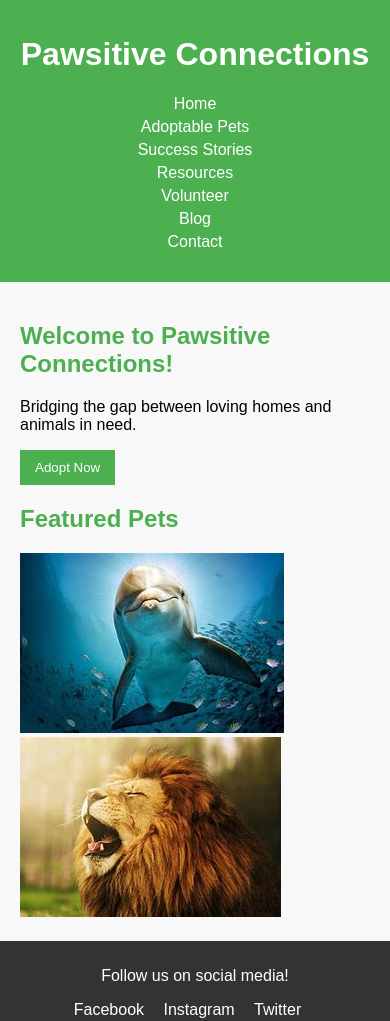
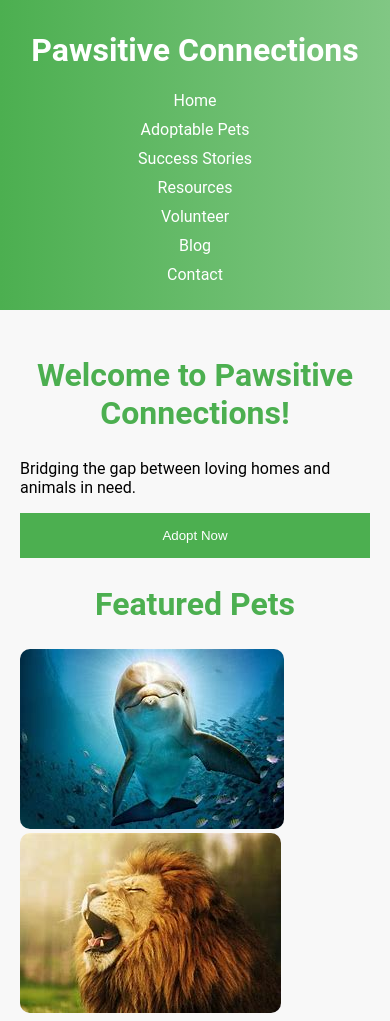
Before and after one commit to Cameronbedeau/Cameron-Website, a plain HTML site: page index.html in a window 390 px wide. Shown: the top 1021 px of the page. Drawn offline with Linux system fonts and the light colour scheme.

Commit message:
styles.css

```diff
--- a/css/styles.css
+++ b/css/styles.css
@@ -1,13 +1,13 @@
 /* General Styles */
 body {
-    font-family: Arial, sans-serif;
+    font-family: 'Roboto', sans-serif; /* Custom font from Google Fonts */
     margin: 0;
     padding: 0;
     background-color: #f8f8f8;
 }
 
 header {
-    background-color: #4CAF50;
+    background: linear-gradient(to right, #4CAF50, #81C784); /* Gradient background */
     color: white;
     padding: 15px;
     text-align: center;
@@ -16,6 +16,7 @@ header {
 nav ul {
     list-style-type: none;
     padding: 0;
+    text-align: center;
 }
 
 nav ul li {
@@ -26,6 +27,11 @@ nav ul li {
 nav a {
     color: white;
     text-decoration: none;
+    transition: color 0.3s ease; /* Smooth hover effect */
+}
+
+nav a:hover {
+    color: #f1c40f;
 }
 
 main {
@@ -34,6 +40,8 @@ main {
 
 h2 {
     color: #4CAF50;
+    font-size: 2.5rem;
+    text-align: center;
 }
 
 button {
@@ -42,6 +50,12 @@ button {
     border: none;
     padding: 10px 15px;
     cursor: pointer;
+    transition: background-color 0.3s ease, transform 0.2s ease; /* Smooth transitions */
+}
+
+button:hover {
+    background-color: #45a049;
+    transform: scale(1.05); /* Slight zoom on hover */
 }
 
 button a {
@@ -55,6 +69,7 @@ button a {
     padding: 10px;
     margin: 10px 0;
     background-color: white;
+    box-shadow: 0 4px 8px rgba(0, 0, 0, 0.1); /* Box shadow for depth */
 }
 
 footer {
@@ -77,17 +92,52 @@ footer ul li {
 footer a {
     color: white;
     text-decoration: none;
+    transition: color 0.3s ease;
+}
+
+footer a:hover {
+    color: #4CAF50;
+}
+
+/* Images */
+img {
+    max-width: 100%;
+    height: auto;
+    border-radius: 10px; /* Rounded corners for a modern look */
 }
 
 /* Media Queries for Responsive Design */
-@media (max-width: 600px) {
+@media (max-width: 768px) {
+    nav ul {
+        text-align: center;
+    }
     nav ul li {
         display: block;
-        margin: 5px 0;
+        margin: 10px 0;
+    }
+
+    header {
+        text-align: center;
+        padding: 10px;
+    }
+
+    h2 {
+        font-size: 2rem; /* Scale heading font size */
     }
 
     .pet-card {
-        margin: 10px auto;
-        max-width: 90%;
+        margin: 10px 5%;
     }
 }
+
+@media (max-width: 480px) {
+    button {
+        width: 100%;
+        padding: 15px;
+    }
+
+    .pet-card {
+        padding: 15px;
+        margin: 10px auto;
+    }
+}
```
